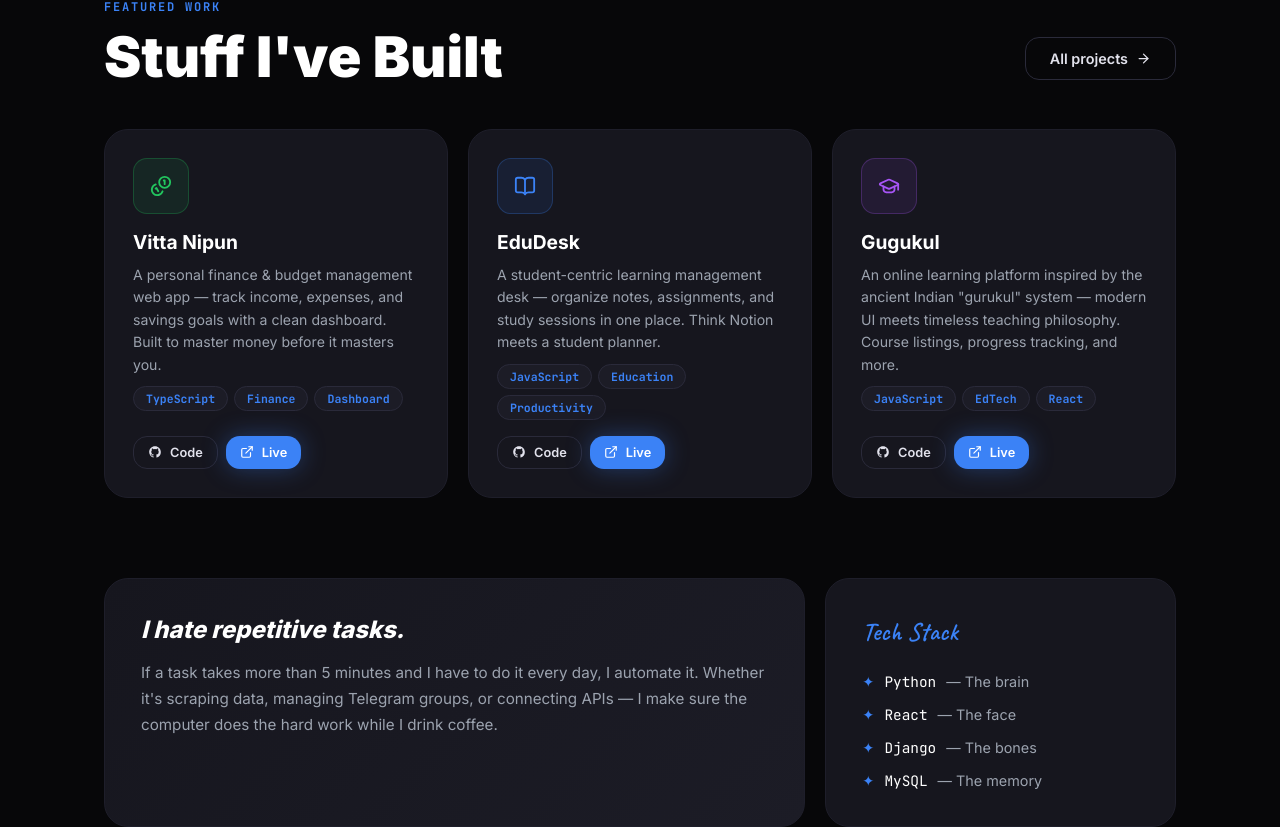
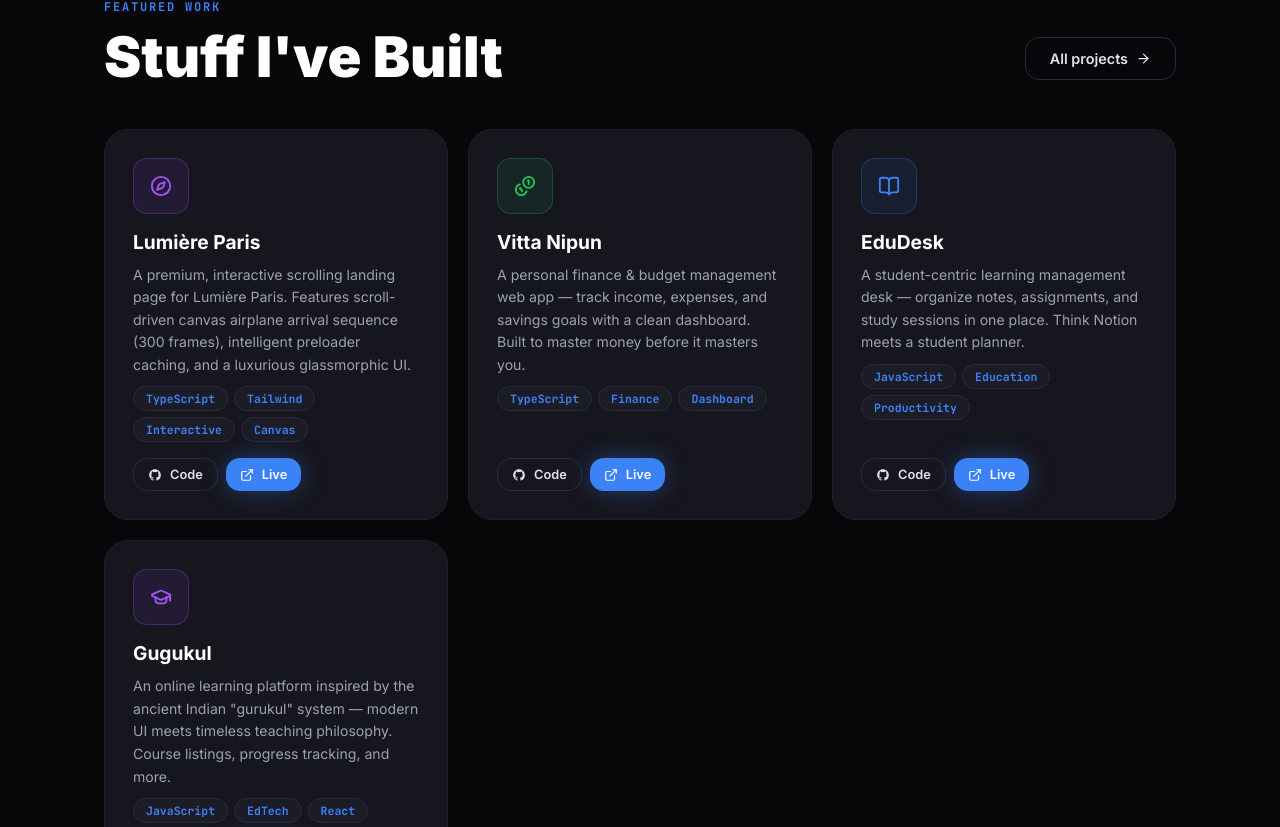
Before and after one commit to lets-make-ashwani/portfolio-website, a React (Vite) app: page / in a window 1280 px wide. Shown: the part 1159-1986 px from the top of the page. Built offline with nearby package versions, Linux system fonts and the light colour scheme.

Commit message:
feat: add Lumière Paris travel website project to portfolio

```diff
--- a/src/data/projects.js
+++ b/src/data/projects.js
@@ -1,5 +1,18 @@
 // Real GitHub projects from https://github.com/lets-make-ashwani
 export const PROJECTS = [
+  {
+    id: 18,
+    name: 'Lumière Paris',
+    repo: 'travel-website',
+    description: 'A premium, interactive scrolling landing page for Lumière Paris. Features scroll-driven canvas airplane arrival sequence (300 frames), intelligent preloader caching, and a luxurious glassmorphic UI.',
+    lang: 'TypeScript',
+    live: 'https://travel-website-azure-beta.vercel.app/',
+    github: 'https://github.com/lets-make-ashwani/travel-website',
+    tags: ['TypeScript', 'Tailwind', 'Interactive', 'Canvas'],
+    icon: 'Compass',
+    color: '#a855f7',
+    featured: true,
+  },
   {
     id: 1,
     name: 'Vitta Nipun',
--- a/src/pages/Home.jsx
+++ b/src/pages/Home.jsx
@@ -3,7 +3,7 @@ import {
   ArrowRight, Zap, Coffee, Code2, ExternalLink,
   Coins, BookOpen, GraduationCap, CalendarCheck, Tv, QrCode, Cpu,
   Captions, Clock, Search, Gamepad2, School, BarChart3, Brain,
-  Briefcase, Layers, ClipboardList
+  Briefcase, Layers, ClipboardList, Compass
 } from 'lucide-react';
 import { GitHubIcon } from '../components/BrandIcons';
 import { Link } from 'react-router-dom';
@@ -14,7 +14,7 @@ import useSEO from '../hooks/useSEO';
 const iconMap = {
   Coins, BookOpen, GraduationCap, CalendarCheck, Tv, QrCode, Cpu,
   Captions, Clock, Search, Gamepad2, School, BarChart3, Brain,
-  Briefcase, Layers, ClipboardList
+  Briefcase, Layers, ClipboardList, Compass
 };
 
 const fadeUp = {
--- a/src/pages/Projects.jsx
+++ b/src/pages/Projects.jsx
@@ -4,7 +4,7 @@ import {
   ExternalLink, Star, Code2,
   Coins, BookOpen, GraduationCap, CalendarCheck, Tv, QrCode, Cpu,
   Captions, Clock, Search, Gamepad2, School, BarChart3, Brain,
-  Briefcase, Layers, ClipboardList
+  Briefcase, Layers, ClipboardList, Compass
 } from 'lucide-react';
 import { GitHubIcon } from '../components/BrandIcons';
 import { PROJECTS, GITHUB_URL } from '../data/projects';
@@ -13,7 +13,7 @@ import './Projects.css';
 const iconMap = {
   Coins, BookOpen, GraduationCap, CalendarCheck, Tv, QrCode, Cpu,
   Captions, Clock, Search, Gamepad2, School, BarChart3, Brain,
-  Briefcase, Layers, ClipboardList
+  Briefcase, Layers, ClipboardList, Compass
 };
 
 const filters = ['All', 'TypeScript', 'JavaScript', 'Featured'];
```
